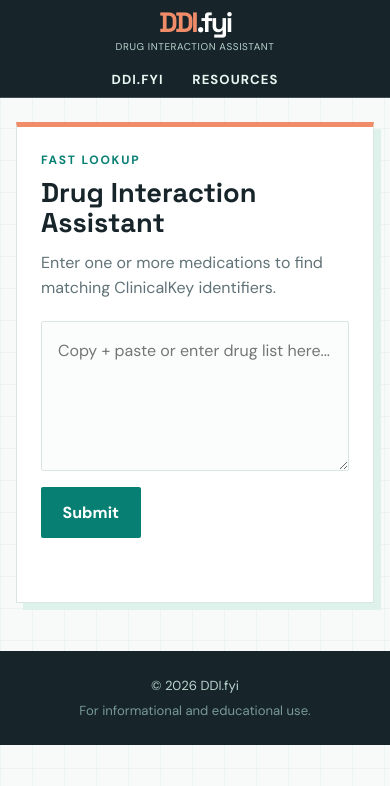
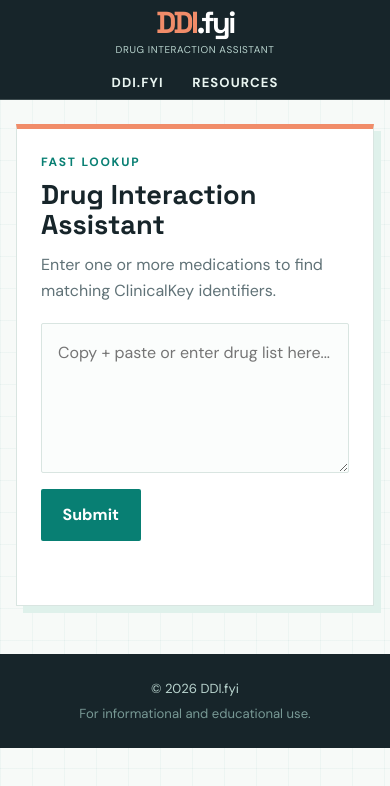
Before and after one commit to brenbil112/MyBestPhriend, a plain HTML site: page index.html in a window 390 px wide. Drawn offline with Linux system fonts and the light colour scheme.

Commit message:
Balance header and content typography

```diff
--- a/styles.css
+++ b/styles.css
@@ -47,7 +47,7 @@ body::before {
 
 .brand-lockup {
   font-family: 'Space Grotesk', sans-serif;
-  font-size: 2rem;
+  font-size: 2.25rem;
   font-weight: 700;
   letter-spacing: -.08em;
   line-height: 1;
@@ -357,7 +357,7 @@ a:hover { color: var(--coral); }
     padding: .5rem .75rem;
     text-align: center;
   }
-  .brand-lockup { font-size: 1.75rem; }
+  .brand-lockup { font-size: 1.9rem; }
   .site-header p { font-size: .62rem; }
   .content { padding-inline: 1rem; }
   .site-footer span { display: block; margin: .25rem 0 0; }
```
